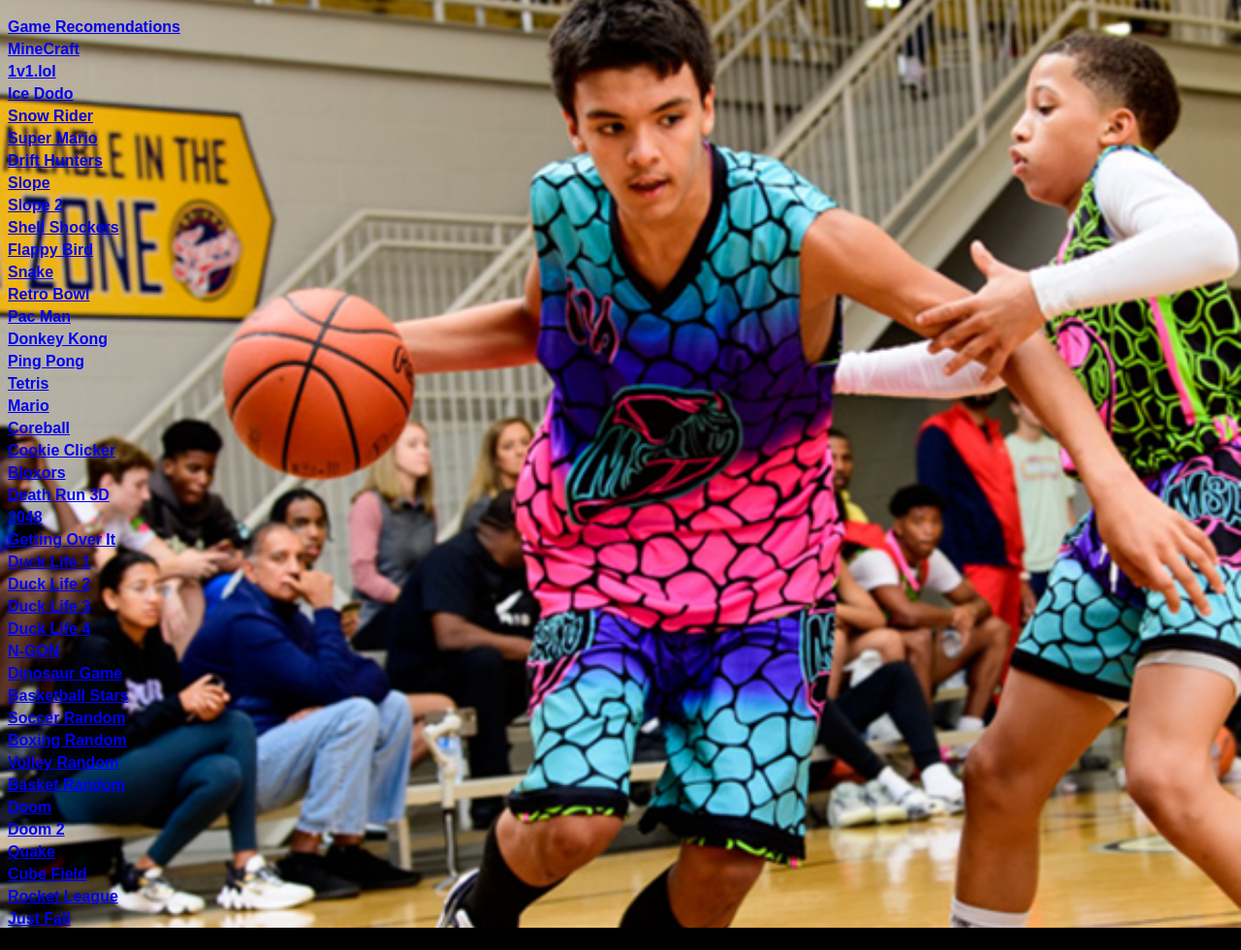
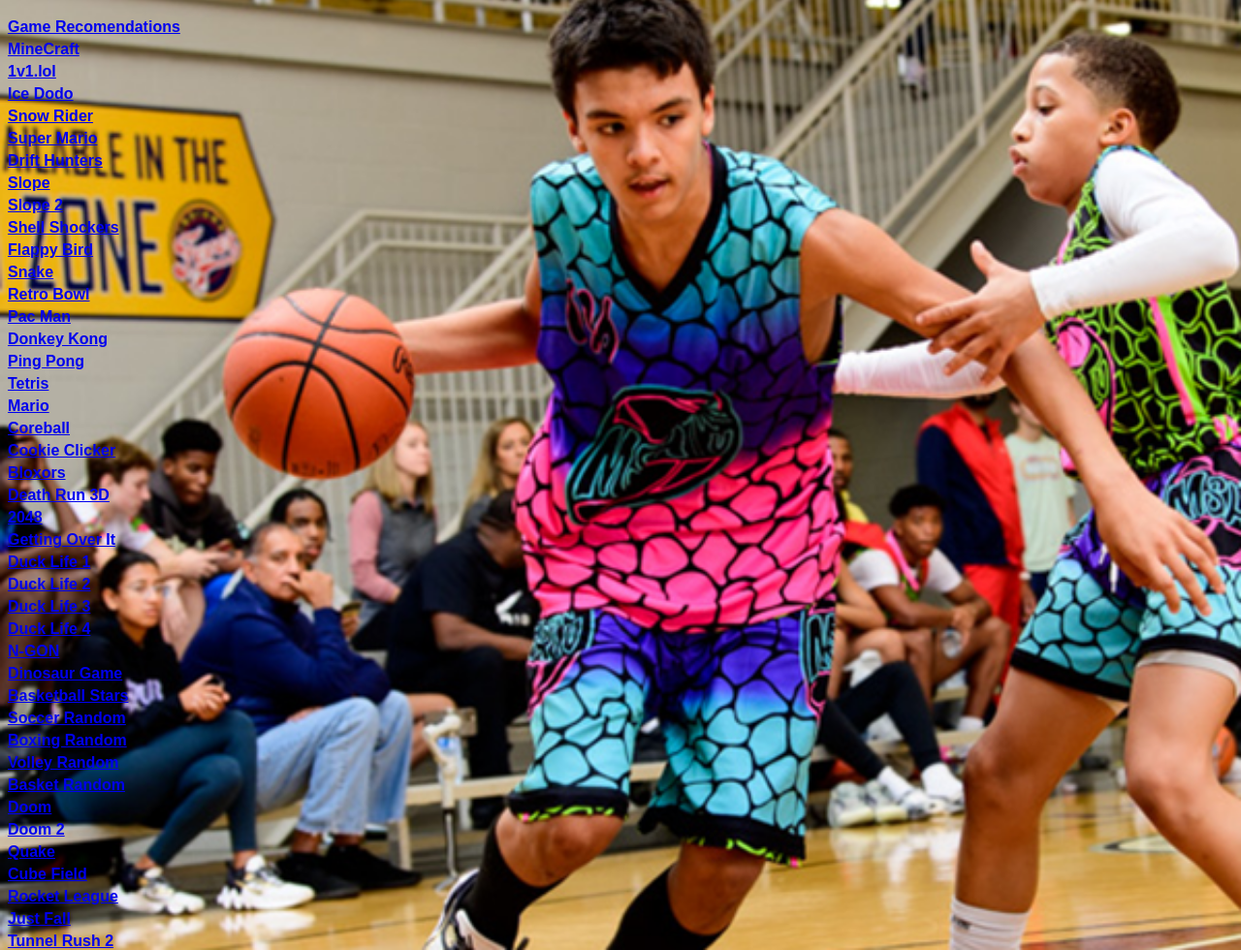
Before and after one commit to bodedeneal/mywebsite.co, a plain HTML site: page index.html in a window 1280 px wide. Shown: the part 61-1041 px from the top of the page at 97% size. Before the commit the page ends 1018 px from the top, so only its background shows below. Drawn offline with Linux system fonts and the light colour scheme.

Commit message:
Update index.html

```diff
--- a/index.html
+++ b/index.html
@@ -69,6 +69,7 @@
     <a href="https://bodedeneal.github.io/cubefield/" rel="noopener noreferrer">Cube Field</a>
     <a href="https://bodedeneal.github.io/rocket-soccer-derby/" rel="noopener noreferrer">Rocket League</a>
     <a href="https://bodedeneal.github.io/just-fall-lol/" rel="noopener noreferrer">Just Fall</a>
+    <a href="https://bodedeneal.github.io/tunnel-rush-2/" rel="noopener noreferrer">Tunnel Rush 2</a>
     </div>
 </body>
 </html>
```
